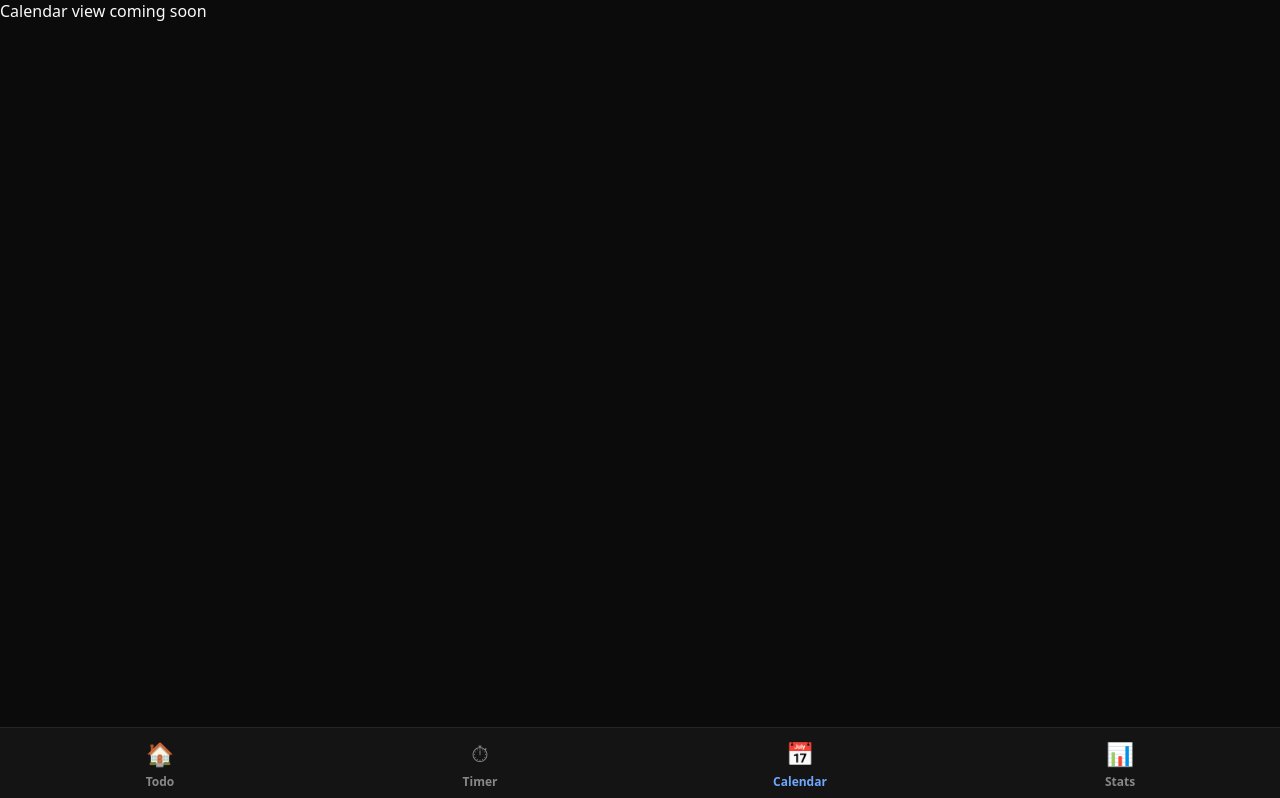
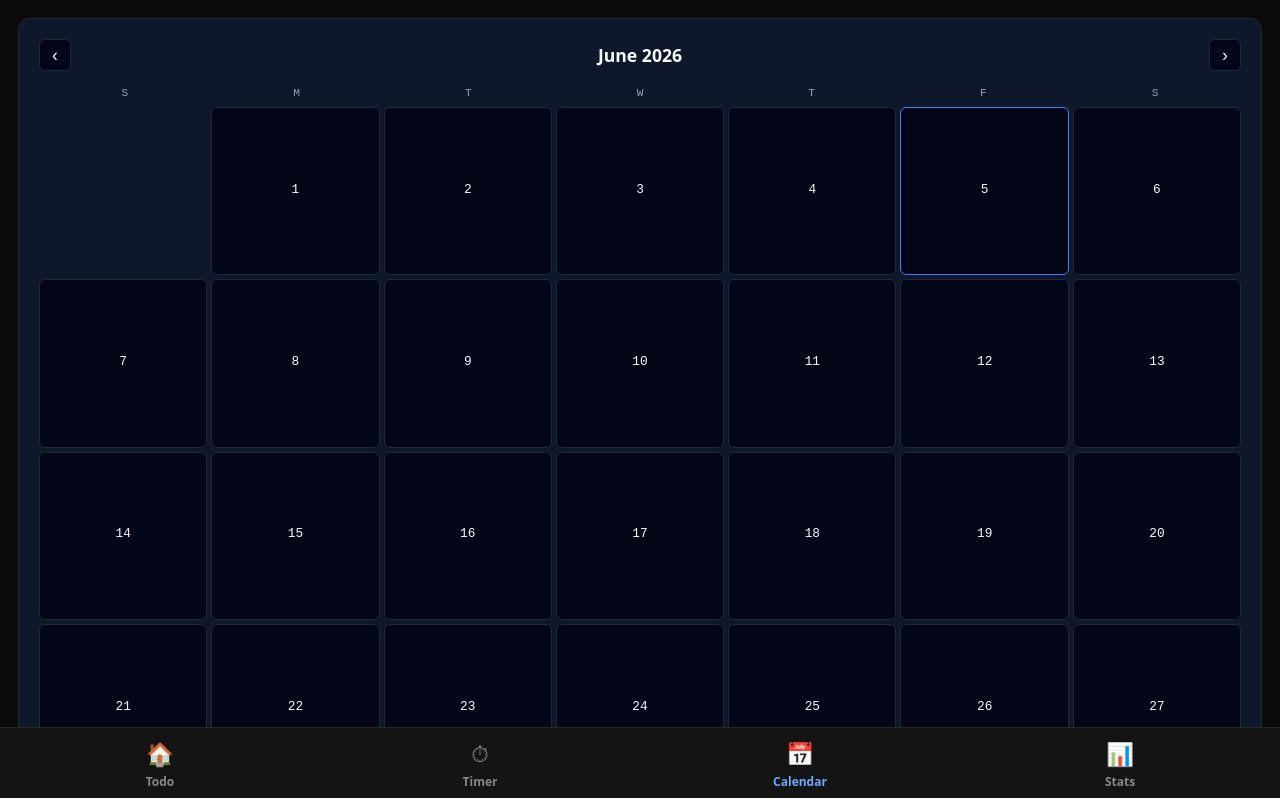
Before and after one commit to Hitaishi-P/FlowState, a React (Vite) app in the folder FlowState/: page /calendar in a window 1280 px wide. Shown: the top 798 px of the page. Built offline with nearby package versions, Linux system fonts and the light colour scheme.

Commit message:
seperation into pages

```diff
--- a/FlowState/src/components/CalendarView.jsx
+++ b/FlowState/src/components/CalendarView.jsx
@@ -1,3 +1,113 @@
+import React, { useState } from "react";
+import { useAppStore } from "../store/useAppStore";
+import styles from "./CalendarView.module.css";
+
+// Mock data until this is wired to a real schedule/db source
+const mockMonthTasks = {
+  "2026-08-03": [{ title: "Core Architecture Design", cognitiveLoad: "deep" }],
+  "2026-08-04": [
+    { title: "React UI Integration", cognitiveLoad: "deep" },
+    { title: "Inbox Review", cognitiveLoad: "low" },
+  ],
+  "2026-08-06": [{ title: "Recovery Break", cognitiveLoad: "rest" }],
+  "2026-08-10": [{ title: "Client Sync", cognitiveLoad: "medium" }],
+};
+
+function getMonthGrid(year, month) {
+  const firstDay = new Date(year, month, 1);
+  const startWeekday = firstDay.getDay();
+  const daysInMonth = new Date(year, month + 1, 0).getDate();
+
+  const cells = [];
+  for (let i = 0; i < startWeekday; i++) cells.push(null);
+  for (let d = 1; d <= daysInMonth; d++) cells.push(d);
+  return cells;
+}
+
+function formatKey(year, month, day) {
+  const mm = String(month + 1).padStart(2, "0");
+  const dd = String(day).padStart(2, "0");
+  return `${year}-${mm}-${dd}`;
+}
+
 export default function CalendarView() {
-  return <div>Calendar view coming soon</div>;
+  const { setActiveTask } = useAppStore();
+  const today = new Date();
+  const [viewDate, setViewDate] = useState(new Date(today.getFullYear(), today.getMonth(), 1));
+  const [selectedKey, setSelectedKey] = useState(null);
+
+  const year = viewDate.getFullYear();
+  const month = viewDate.getMonth();
+  const cells = getMonthGrid(year, month);
+  const monthLabel = viewDate.toLocaleString("default", { month: "long", year: "numeric" });
+
+  const goPrevMonth = () => setViewDate(new Date(year, month - 1, 1));
+  const goNextMonth = () => setViewDate(new Date(year, month + 1, 1));
+
+  const selectedTasks = selectedKey ? mockMonthTasks[selectedKey] || [] : [];
+
+  return (
+    <div className={styles.page}>
+      <div className={styles.card}>
+        <div className={styles.header}>
+          <button className={styles.navBtn} onClick={goPrevMonth}>‹</button>
+          <h2 className={styles.title}>{monthLabel}</h2>
+          <button className={styles.navBtn} onClick={goNextMonth}>›</button>
+        </div>
+
+        <div className={styles.weekdayRow}>
+          {["S", "M", "T", "W", "T", "F", "S"].map((d, i) => (
+            <span key={i} className={styles.weekday}>{d}</span>
+          ))}
+        </div>
+
+        <div className={styles.grid}>
+          {cells.map((day, i) => {
+            if (day === null) return <div key={i} className={styles.emptyCell} />;
+
+            const key = formatKey(year, month, day);
+            const dayTasks = mockMonthTasks[key] || [];
+            const isToday =
+              day === today.getDate() && month === today.getMonth() && year === today.getFullYear();
+            const isSelected = key === selectedKey;
+
+            return (
+              <button
+                key={i}
+                className={`${styles.dayCell} ${isToday ? styles.today : ""} ${isSelected ? styles.selected : ""}`}
+                onClick={() => setSelectedKey(key)}
+              >
+                <span className={styles.dayNumber}>{day}</span>
+                <div className={styles.dotRow}>
+                  {dayTasks.slice(0, 3).map((t, idx) => (
+                    <span key={idx} className={`${styles.dot} ${styles[t.cognitiveLoad] || ""}`} />
+                  ))}
+                </div>
+              </button>
+            );
+          })}
+        </div>#
+      </div>
+
+      {selectedKey && (
+        <div className={styles.detailCard}>
+          <h3 className={styles.detailTitle}>{selectedKey}</h3>
+          {selectedTasks.length === 0 ? (
+            <p className={styles.emptyDetail}>No tasks scheduled.</p>
+          ) : (
+            selectedTasks.map((t, idx) => (
+              <div
+                key={idx}
+                className={`${styles.detailTask} ${styles[t.cognitiveLoad] || ""}`}
+                onClick={() => setActiveTask(t)}
+              >
+                <span>{t.title}</span>
+                <span className={styles.detailLoad}>{t.cognitiveLoad}</span>
+              </div>
+            ))
+          )}
+        </div>
+      )}
+    </div>
+  );
 }
--- /dev/null
+++ b/FlowState/src/components/CalendarView.module.css
@@ -0,0 +1,152 @@
+.page {
+  padding: 18px;
+  padding-bottom: 100px;
+}
+
+.card {
+  background: var(--bg-card, #0f172a);
+  border: 1px solid var(--border-color, #1e293b);
+  border-radius: 12px;
+  padding: 20px;
+  color: var(--text-main, #f8fafc);
+}
+
+.header {
+  display: flex;
+  align-items: center;
+  justify-content: space-between;
+  margin-bottom: 16px;
+}
+
+.navBtn {
+  background: var(--bg-inner, #020617);
+  border: 1px solid var(--border-color, #1e293b);
+  color: var(--text-main, #f8fafc);
+  border-radius: 6px;
+  width: 32px;
+  height: 32px;
+  font-size: 1.1rem;
+  cursor: pointer;
+}
+
+.title {
+  font-size: 1.1rem;
+  font-weight: 700;
+  margin: 0;
+}
+
+.weekdayRow {
+  display: grid;
+  grid-template-columns: repeat(7, 1fr);
+  margin-bottom: 8px;
+}
+
+.weekday {
+  text-align: center;
+  font-size: 0.7rem;
+  color: var(--text-muted, #94a3b8);
+  font-family: monospace;
+}
+
+.grid {
+  display: grid;
+  grid-template-columns: repeat(7, 1fr);
+  gap: 4px;
+}
+
+.emptyCell {
+  aspect-ratio: 1;
+}
+
+.dayCell {
+  aspect-ratio: 1;
+  background: var(--bg-inner, #020617);
+  border: 1px solid var(--border-color, #1e293b);
+  border-radius: 6px;
+  display: flex;
+  flex-direction: column;
+  align-items: center;
+  justify-content: center;
+  gap: 4px;
+  cursor: pointer;
+  color: var(--text-main, #f8fafc);
+}
+
+.dayCell:hover {
+  border-color: var(--color-medium, #3b82f6);
+}
+
+.today {
+  border-color: var(--color-medium, #3b82f6);
+}
+
+.selected {
+  border-color: var(--color-deep, #a855f7);
+  box-shadow: 0 0 6px rgba(168, 85, 247, 0.4);
+}
+
+.dayNumber {
+  font-size: 0.8rem;
+  font-family: monospace;
+}
+
+.dotRow {
+  display: flex;
+  gap: 2px;
+}
+
+.dot {
+  width: 5px;
+  height: 5px;
+  border-radius: 50%;
+  background: var(--color-low, #64748b);
+}
+
+.dot.deep { background: var(--color-deep, #a855f7); }
+.dot.medium { background: var(--color-medium, #3b82f6); }
+.dot.low { background: var(--color-low, #64748b); }
+.dot.rest { background: var(--color-rest, #d4dad8); }
+
+.detailCard {
+  background: var(--bg-card, #0f172a);
+  border: 1px solid var(--border-color, #1e293b);
+  border-radius: 12px;
+  padding: 16px;
+  margin-top: 16px;
+}
+
+.detailTitle {
+  font-size: 0.95rem;
+  margin: 0 0 12px 0;
+  color: var(--text-muted, #94a3b8);
+  font-family: monospace;
+}
+
+.emptyDetail {
+  color: var(--text-muted, #94a3b8);
+  font-size: 0.875rem;
+}
+
+.detailTask {
+  display: flex;
+  justify-content: space-between;
+  align-items: center;
+  padding: 10px 12px;
+  background: var(--bg-inner, #020617);
+  border-left: 3px solid var(--color-low, #64748b);
+  border-radius: 6px;
+  margin-bottom: 8px;
+  cursor: pointer;
+}
+
+.detailTask.deep { border-left-color: var(--color-deep, #a855f7); }
+.detailTask.medium { border-left-color: var(--color-medium, #3b82f6); }
+.detailTask.low { border-left-color: var(--color-low, #64748b); }
+.detailTask.rest { border-left-color: var(--color-rest, #d4dad8); }
+
+.detailLoad {
+  font-size: 0.7rem;
+  text-transform: uppercase;
+  color: var(--text-muted, #94a3b8);
+  font-family: monospace;
+}
--- a/FlowState/src/components/FocusArena.module.css
+++ b/FlowState/src/components/FocusArena.module.css
@@ -145,3 +145,116 @@
   fill: none;
   stroke-width: 1.5;
 }
+.page {
+  padding: 18px;
+  padding-bottom: 100px;
+}
+
+.card {
+  background: var(--bg-card, #0f172a);
+  border: 1px solid var(--border-color, #1e293b);
+  border-radius: 12px;
+  padding: 24px;
+  color: var(--text-main, #f8fafc);
+}
+
+.header {
+  display: flex;
+  justify-content: space-between;
+  align-items: center;
+  margin-bottom: 24px;
+}
+
+.title {
+  font-size: 1.25rem;
+  font-weight: 700;
+  margin: 0;
+}
+
+.toggleContainer {
+  display: flex;
+  gap: 8px;
+  background: var(--bg-inner, #020617);
+  border-radius: 8px;
+  padding: 4px;
+}
+
+.toggleBtn {
+  background: none;
+  border: none;
+  color: var(--text-muted, #94a3b8);
+  font-size: 0.75rem;
+  font-weight: 600;
+  letter-spacing: 0.05em;
+  padding: 6px 12px;
+  border-radius: 6px;
+  cursor: pointer;
+}
+
+.toggleBtnActive {
+  background: var(--color-deep, #a855f7);
+  color: white;
+}
+
+.arenaContent {
+  text-align: center;
+  padding: 32px 0;
+}
+
+.taskTag {
+  font-size: 0.85rem;
+  color: var(--text-muted, #94a3b8);
+}
+
+.countdown {
+  font-size: 4rem;
+  font-weight: 800;
+  font-family: monospace;
+  margin: 24px 0;
+}
+
+.btnGroup {
+  display: flex;
+  justify-content: center;
+  gap: 12px;
+}
+
+.btn {
+  padding: 10px 24px;
+  border-radius: 8px;
+  font-weight: 600;
+  cursor: pointer;
+  border: none;
+}
+
+.btnPrimary {
+  background: var(--color-deep, #a855f7);
+  color: white;
+}
+
+.btnSecondary {
+  background: var(--color-medium, #3b82f6);
+  color: white;
+}
+
+.btnOutline {
+  background: transparent;
+  border: 1px solid var(--border-color, #1e293b);
+  color: var(--text-main, #f8fafc);
+}
+
+.emptyState {
+  text-align: center;
+  padding: 48px 0;
+  color: var(--text-muted, #94a3b8);
+}
+
+.emptyIcon {
+  width: 48px;
+  height: 48px;
+  fill: none;
+  stroke: currentColor;
+  stroke-width: 1.5;
+  margin: 0 auto 16px;
+  display: block;
+}
--- a/FlowState/src/pages/TimerPage.jsx
+++ b/FlowState/src/pages/TimerPage.jsx
@@ -1,5 +1,5 @@
 import FocusArena from "../components/FocusArena";
 
 export default function TimerPage() {
-  return <div>Timer page</div>;
+  return <FocusArena />;
 }
```
Also changed, not shown: FlowState/src/components/FocusArena.jsx (indentation only).
